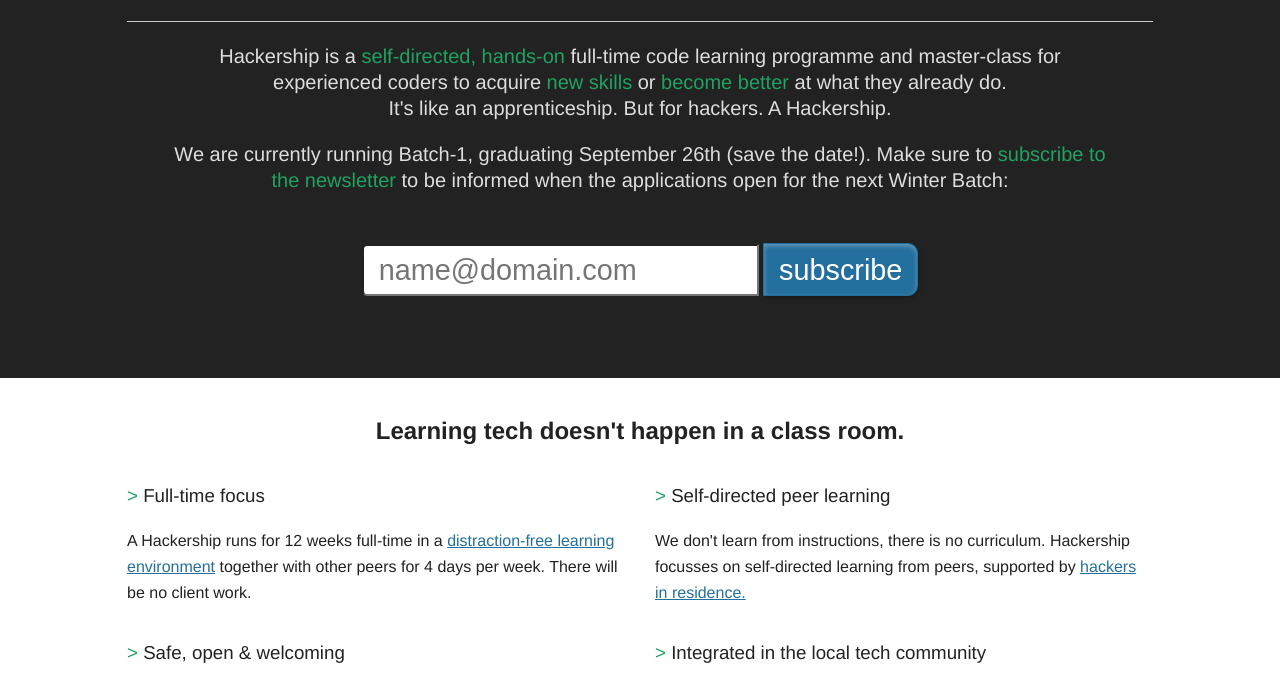
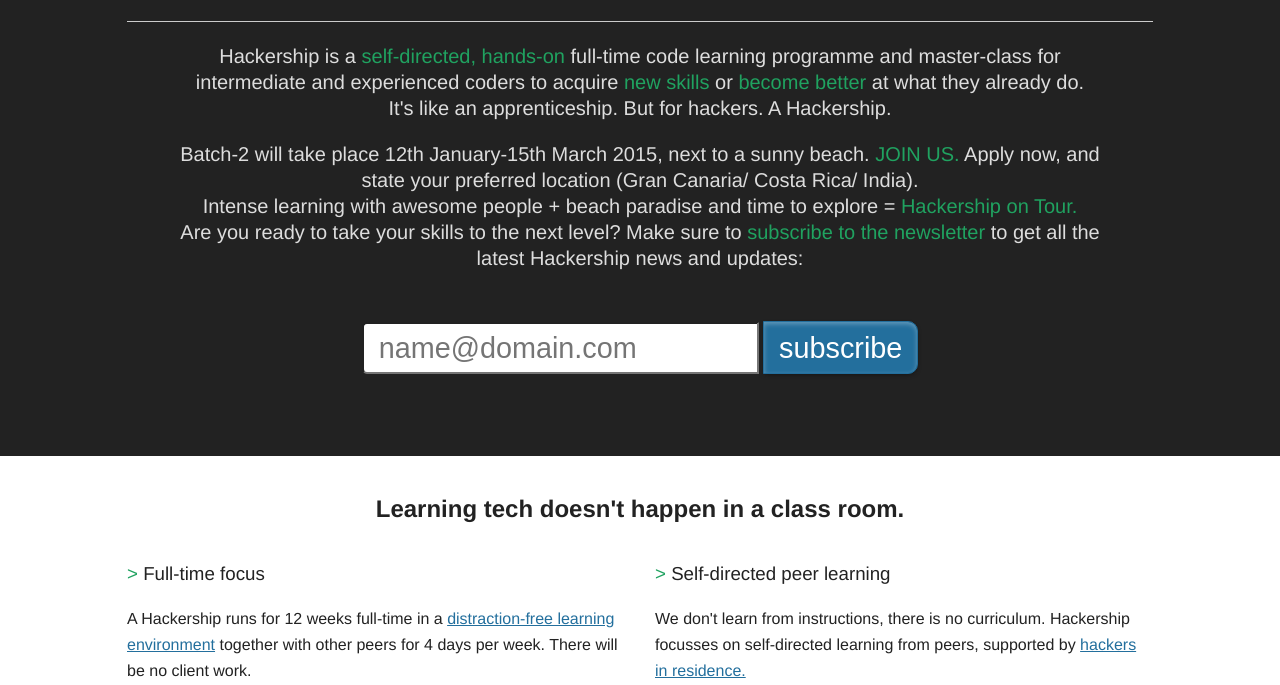
Before and after one commit to Hackership/website, a Jekyll site: the page built from index.html, in a window 1280 px wide and 900 px high, scrolled down 533 px, cut to the strip 215-900 px from the top of the window. Built offline with Jekyll 4.4.1, drawn with Linux system fonts in a browser that asks for light colours; nearby versions of some CDN libraries.

Commit message:
Introducing Batch 2

```diff
--- a/_layouts/with-promo.html
+++ b/_layouts/with-promo.html
@@ -13,9 +13,11 @@
         <hr>
 
         <div>
-            <p class="description">Hackership is a <em>self-directed, hands-on</em> full-time code learning programme and master-class for experienced coders to acquire <em>new skills</em> or <em>become better</em> at what they already do. <br> It's like an apprenticeship. But for hackers. A Hackership.
+            <p class="description">Hackership is a <em>self-directed, hands-on</em> full-time code learning programme and master-class for intermediate and experienced coders to acquire <em>new skills</em> or <em>become better</em> at what they already do. <br> It's like an apprenticeship. But for hackers. A Hackership.
             </p>
-            <p class="description">We are currently running Batch-1, graduating September 26th (save the date!). Make sure to <em>subscribe to the newsletter</em> to be informed when the applications open for the next Winter Batch:</p>
+            <p class="description">Batch-2 will take place  12th January-15th March 2015, next to a sunny beach. <em>JOIN US.</em> Apply now, and state your preferred location (Gran Canaria/ Costa Rica/ India). <br> Intense learning with awesome people + beach paradise and time to explore = <em>Hackership on Tour.</em> <br>Are you ready to take your skills to the next level?
+
+ Make sure to <em>subscribe to the newsletter</em> to get all the latest Hackership news and updates:</p>
         </div>
 
         <div class="newsletter" style="width: 100%; float: none; text-align: center; margin: 50px auto">
```
